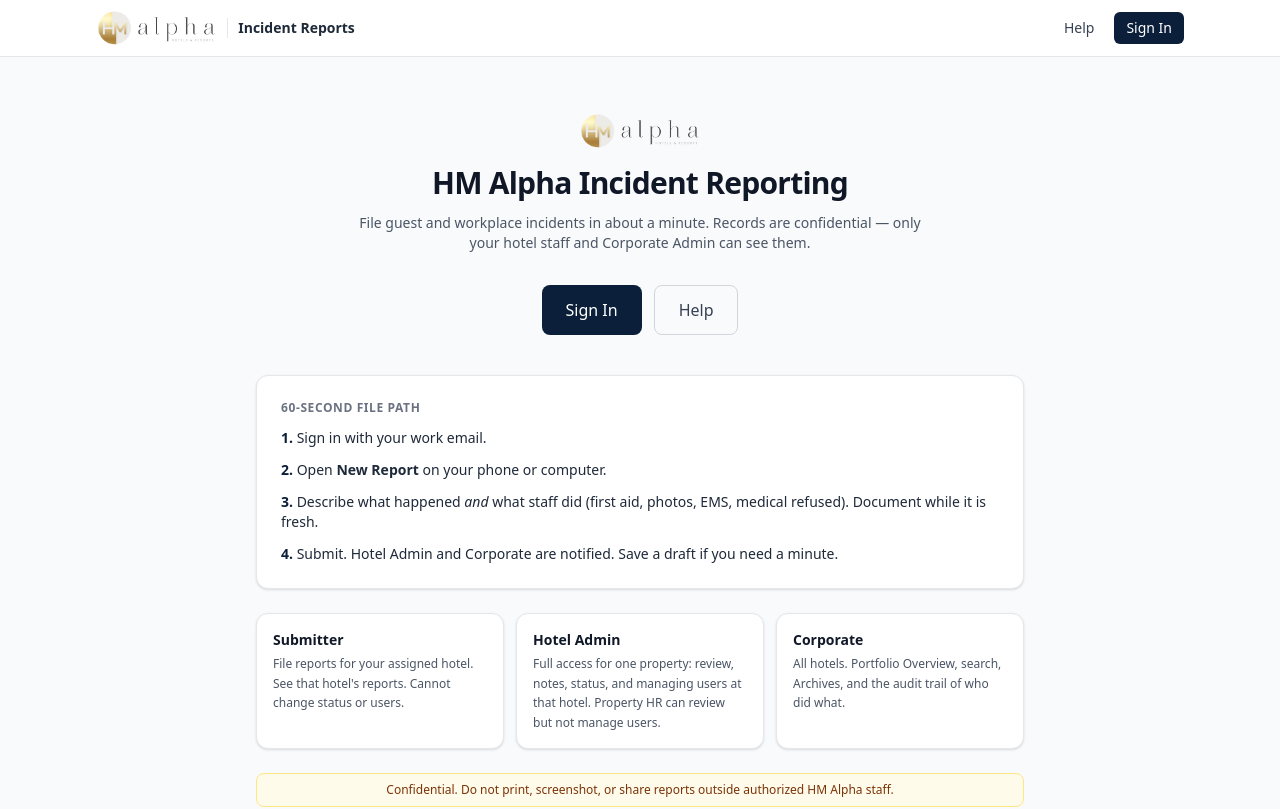
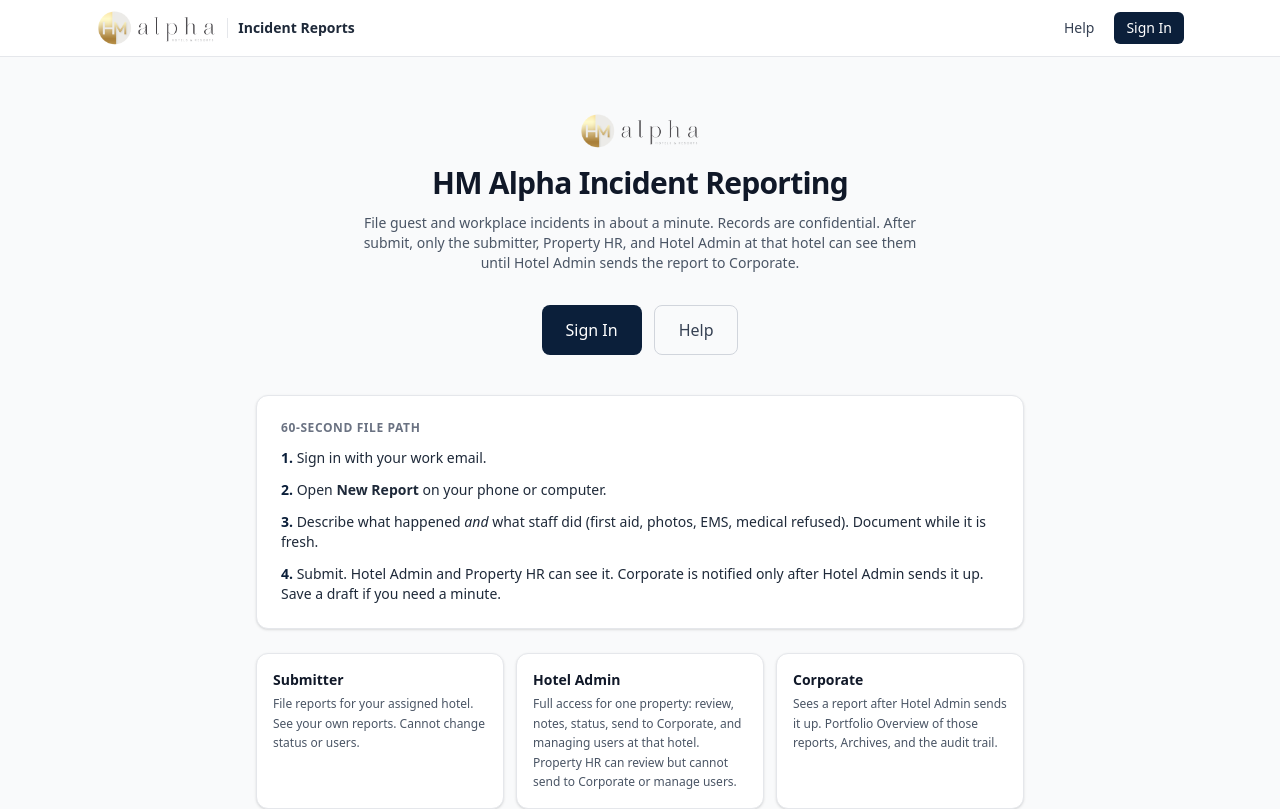
Before and after one commit to Nolamatt504/hm-alpha-incidents, a Next.js app: page / in a window 1280 px wide. Shown: the top 809 px of the page. Built offline with nearby package versions, Linux system fonts and the light colour scheme; no server answers.

Commit message:
Update homepage copy for hotel-first visibility.

```diff
--- a/src/app/page.tsx
+++ b/src/app/page.tsx
@@ -32,8 +32,9 @@
             </h1>
             <p className="mt-3 text-sm text-gray-600 max-w-xl mx-auto">
               File guest and workplace incidents in about a minute. Records are
-              confidential — only your hotel staff and Corporate Admin can see
-              them.
+              confidential. After submit, only the submitter, Property HR, and
+              Hotel Admin at that hotel can see them until Hotel Admin sends
+              the report to Corporate.
             </p>
           </div>
 
@@ -96,8 +97,9 @@
             </li>
             <li className="text-sm text-gray-800">
               <span className="font-semibold text-[#0b1f3a]">4.</span> Submit.
-              Hotel Admin and Corporate are notified. Save a draft if you need
-              a minute.
+              Hotel Admin and Property HR can see it. Corporate is notified
+              only after Hotel Admin sends it up. Save a draft if you need a
+              minute.
             </li>
           </ol>
 
@@ -105,23 +107,23 @@
             <div className="bg-white rounded-xl border border-gray-200 p-4 shadow-sm">
               <p className="text-sm font-semibold text-gray-900">Submitter</p>
               <p className="mt-1 text-xs text-gray-600 leading-relaxed">
-                File reports for your assigned hotel. See that hotel&apos;s
-                reports. Cannot change status or users.
+                File reports for your assigned hotel. See your own reports.
+                Cannot change status or users.
               </p>
             </div>
             <div className="bg-white rounded-xl border border-gray-200 p-4 shadow-sm">
               <p className="text-sm font-semibold text-gray-900">Hotel Admin</p>
               <p className="mt-1 text-xs text-gray-600 leading-relaxed">
-                Full access for one property: review, notes, status, and
-                managing users at that hotel. Property HR can review but not
-                manage users.
+                Full access for one property: review, notes, status, send to
+                Corporate, and managing users at that hotel. Property HR can
+                review but cannot send to Corporate or manage users.
               </p>
             </div>
             <div className="bg-white rounded-xl border border-gray-200 p-4 shadow-sm">
               <p className="text-sm font-semibold text-gray-900">Corporate</p>
               <p className="mt-1 text-xs text-gray-600 leading-relaxed">
-                All hotels. Portfolio Overview, search, Archives, and the audit
-                trail of who did what.
+                Sees a report after Hotel Admin sends it up. Portfolio
+                Overview of those reports, Archives, and the audit trail.
               </p>
             </div>
           </div>
```
